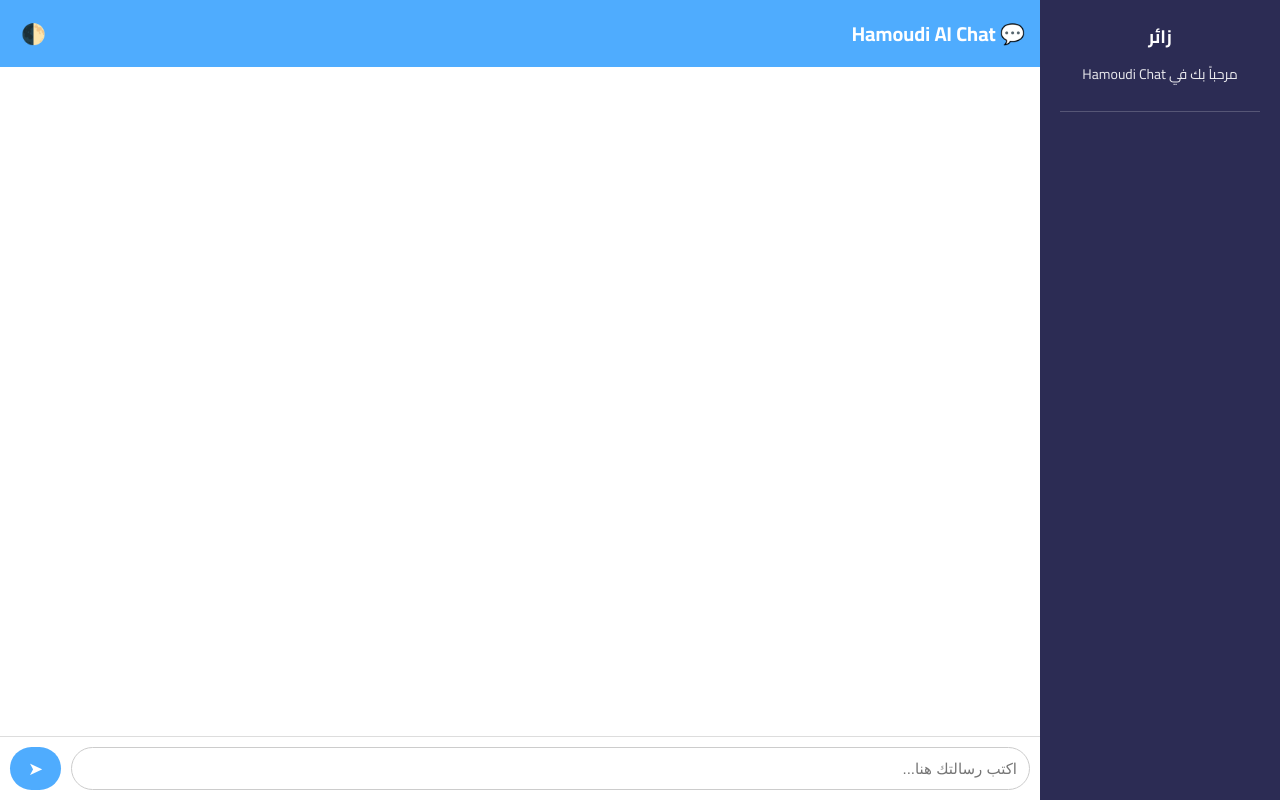
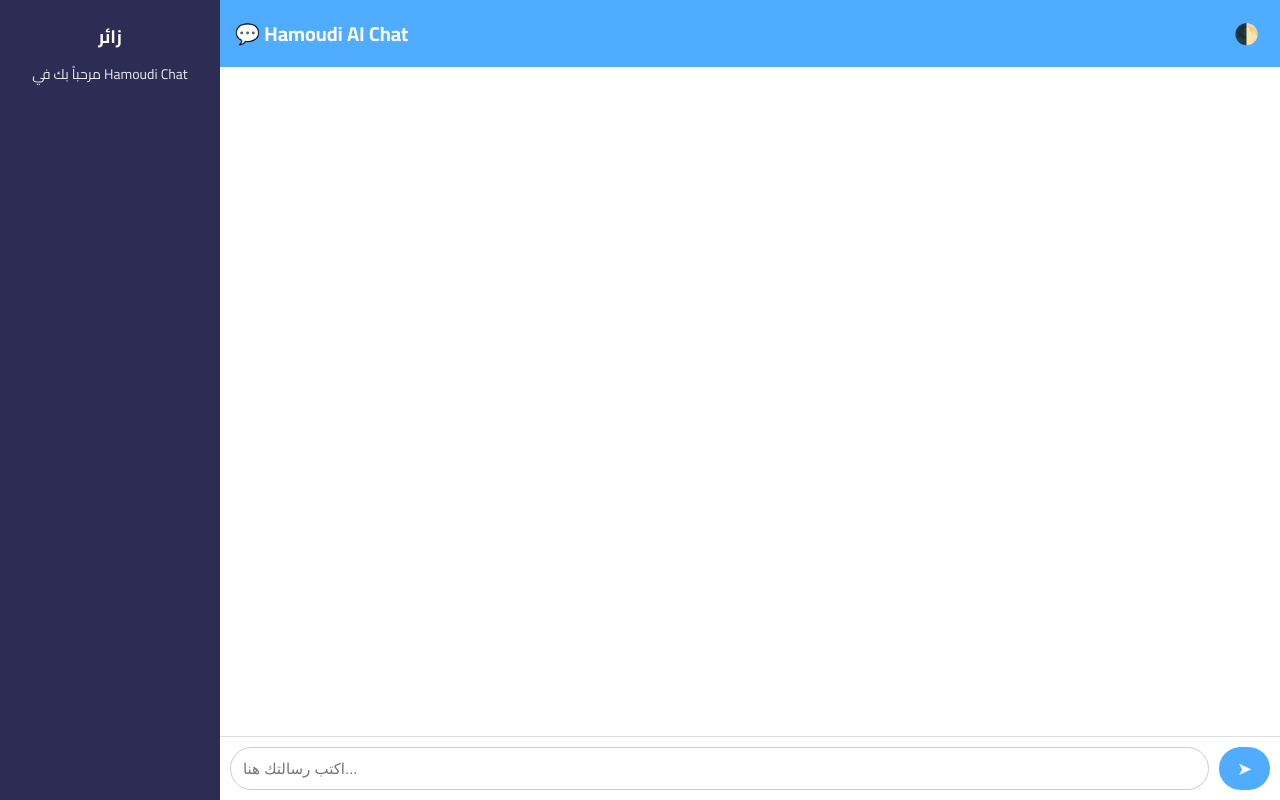
Before and after one commit to Hamoudi4app/Hamoudi-Ai, a Flask app: page /chat in a window 1280 px wide. Run offline with Flask 3, Linux system fonts and the light colour scheme; a user stored in the database is signed in; some libraries are stand-ins or nearby versions.

Commit message:
Update index.html

```diff
--- a/templates/index.html
+++ b/templates/index.html
@@ -6,32 +6,21 @@
   <meta name="viewport" content="width=device-width, initial-scale=1.0">
   <link href="https://fonts.googleapis.com/css2?family=Cairo:wght@400;700&display=swap" rel="stylesheet">
   <style>
-    :root {
-      --sidebar-bg: #2c2c54;
-      --primary: #4facfe;
-      --primary-hover: #00c6ff;
-      --chat-bg: #fff;
-      --ai-bg: #f5f5f5;
-      --ai-text: #333;
-      --user-bg: #4facfe;
-      --user-text: #fff;
-    }
-
     body {
       font-family: "Cairo", sans-serif;
       background: linear-gradient(135deg, #1f1c2c, #928dab);
       margin: 0;
       padding: 0;
-      display: flex;
+      display: flex;               /* ✅ لتوزيع الشريط الجانبي + المحتوى */
+      flex-direction: row;         /* ✅ جنب بعض */
       height: 100vh;
       transition: background 0.3s, color 0.3s;
-      direction: rtl;
     }
 
-    /* الشريط الجانبي */
+    /* ✅ الشريط الجانبي */
     #sidebar {
-      width: 240px;
-      background: var(--sidebar-bg);
+      width: 220px;
+      background: #2c2c54;
       color: #fff;
       padding: 20px;
       box-sizing: border-box;
@@ -47,17 +36,11 @@
     #sidebar p {
       font-size: 14px;
       text-align: center;
-      margin: 0 0 12px;
+      margin: 0;
       opacity: 0.9;
     }
-    #sidebar .divider {
-      width: 100%;
-      height: 1px;
-      background: rgba(255,255,255,0.2);
-      margin: 12px 0;
-    }
 
-    /* المنطقة الرئيسية */
+    /* ✅ الحاوية الرئيسية للمحتوى الأصلي */
     .main {
       flex: 1;
       display: flex;
@@ -66,9 +49,10 @@
     }
 
     header {
-      background: var(--primary);
+      background: #4facfe;
       color: #fff;
       padding: 15px;
+      text-align: center;
       font-size: 20px;
       font-weight: bold;
       display: flex;
@@ -162,7 +128,6 @@
       padding: 10px;
       background: #fff;
       border-top: 1px solid #ddd;
-      gap: 10px;
     }
 
     #input {
@@ -175,20 +140,21 @@
     }
 
     #send-btn {
+      margin-left: 10px;
       padding: 0 18px;
       border: none;
       border-radius: 25px;
-      background: var(--primary);
+      background: #4facfe;
       color: #fff;
       cursor: pointer;
       font-size: 18px;
     }
 
     #send-btn:hover {
-      background: var(--primary-hover);
+      background: #00c6ff;
     }
 
-    /* الوضع الداكن */
+    /* 🌗 الوضع الداكن */
     body.dark-mode {
       background: #121212;
       color: #eee;
@@ -206,32 +172,26 @@
       color: #eee;
     }
 
-    /* استجابة للجوال: إخفاء الشريط الجانبي بزر اختياري لاحقاً */
+    /* 📱 إخفاء الشريط الجانبي على الشاشات الصغيرة (اختياري) */
     @media (max-width: 768px) {
-      #sidebar {
-        display: none;
-      }
+      #sidebar { display: none; }
     }
   </style>
 </head>
 <body>
-  <!-- الشريط الجانبي -->
+  <!-- ✅ الشريط الجانبي -->
   <aside id="sidebar">
     <h3 id="sidebar-username">زائر</h3>
     <p>مرحباً بك في Hamoudi Chat</p>
-    <div class="divider"></div>
-    <!-- يمكنك لاحقاً إضافة روابط ثابتة هنا إن رغبت -->
   </aside>
 
-  <!-- المنطقة الرئيسية -->
+  <!-- ✅ المحتوى الأصلي داخل حاوية -->
   <div class="main">
     <header>
       💬 Hamoudi AI Chat
       <button id="toggle-theme">🌓</button>
     </header>
-
     <div id="chat"></div>
-
     <div id="input-area">
       <input id="input" type="text" placeholder="اكتب رسالتك هنا...">
       <button id="send-btn" onclick="sendMessage()">➤</button>
@@ -241,31 +201,32 @@
   <script>
     const chatBox = document.getElementById("chat");
 
-    // تحويل النصوص التي تحتوي على روابط إلى روابط قابلة للضغط
+    // 🔗 تحويل النصوص التي تحتوي على روابط إلى روابط قابلة للضغط
     function linkify(text) {
       const urlRegex = /(https?:\/\/[^\s]+)/g;
-      return text.replace(urlRegex, (url) => {
-        return '<a href="' + url + '" target="_blank" rel="noopener noreferrer">' + url + '</a>';
+      return text.replace(urlRegex, function(url) {
+        return '<a href="' + url + '" target="_blank">' + url + '</a>';
       });
     }
 
-    // تحميل المحادثة واسم المستخدم من LocalStorage
+    // 💾 تحميل المحادثة من LocalStorage
     function loadChat() {
       const history = localStorage.getItem("chatHistory");
       if (history) {
         chatBox.innerHTML = history;
       }
+      // ✅ تحميل اسم المستخدم للشريط الجانبي
       const name = localStorage.getItem("username") || "زائر";
       const nameEl = document.getElementById("sidebar-username");
       if (nameEl) nameEl.textContent = name;
     }
 
-    // حفظ المحادثة
+    // 💾 حفظ المحادثة في LocalStorage
     function saveChat() {
       localStorage.setItem("chatHistory", chatBox.innerHTML);
     }
 
-    function addMessage(text, sender = "ai") {
+    function addMessage(text, sender="ai") {
       const div = document.createElement("div");
       div.className = "message " + sender;
 
@@ -284,38 +245,35 @@
       saveChat();
     }
 
-    function addImages(images, titleText = "صور") {
-      const wrapper = document.createElement("div");
-      wrapper.className = "message ai";
+    function addImages(images, titleText="صور") {
+      const div = document.createElement("div");
+      div.className = "message ai";
 
       const avatar = document.createElement("span");
       avatar.className = "avatar";
       avatar.textContent = "🤖";
-      wrapper.appendChild(avatar);
+      div.appendChild(avatar);
 
       const title = document.createElement("div");
       title.textContent = titleText;
-      wrapper.appendChild(title);
+      div.appendChild(title);
 
       const imgContainer = document.createElement("div");
       imgContainer.className = "images";
-
-      images.forEach((img) => {
+      images.forEach(img => {
         const link = document.createElement("a");
         link.href = img.image;
         link.target = "_blank";
-        link.rel = "noopener noreferrer";
 
         const image = document.createElement("img");
         image.src = img.image;
         image.alt = img.title || "صورة";
+        link.appendChild(image);
 
-        link.appendChild(image);
         imgContainer.appendChild(link);
       });
-
-      wrapper.appendChild(imgContainer);
-      chatBox.appendChild(wrapper);
+      div.appendChild(imgContainer);
+      chatBox.appendChild(div);
       chatBox.scrollTop = chatBox.scrollHeight;
       saveChat();
     }
@@ -374,11 +332,11 @@
       }
     }
 
-    // تبديل الوضع الداكن والفاتح
+    // 🌗 تبديل الوضع الداكن والفاتح
     const toggleBtn = document.getElementById("toggle-theme");
     toggleBtn.addEventListener("click", () => {
       document.body.classList.toggle("dark-mode");
-      // يمكنك حفظ حالة الثيم لو حابب لاحقاً
+      saveChat(); // نحفظ المحادثة (اختياري حفظ الثيم لاحقاً)
     });
 
     // تحميل المحادثة عند فتح الصفحة
```
Also changed, not shown: other parts of templates/index.html (+9 -27 lines).
